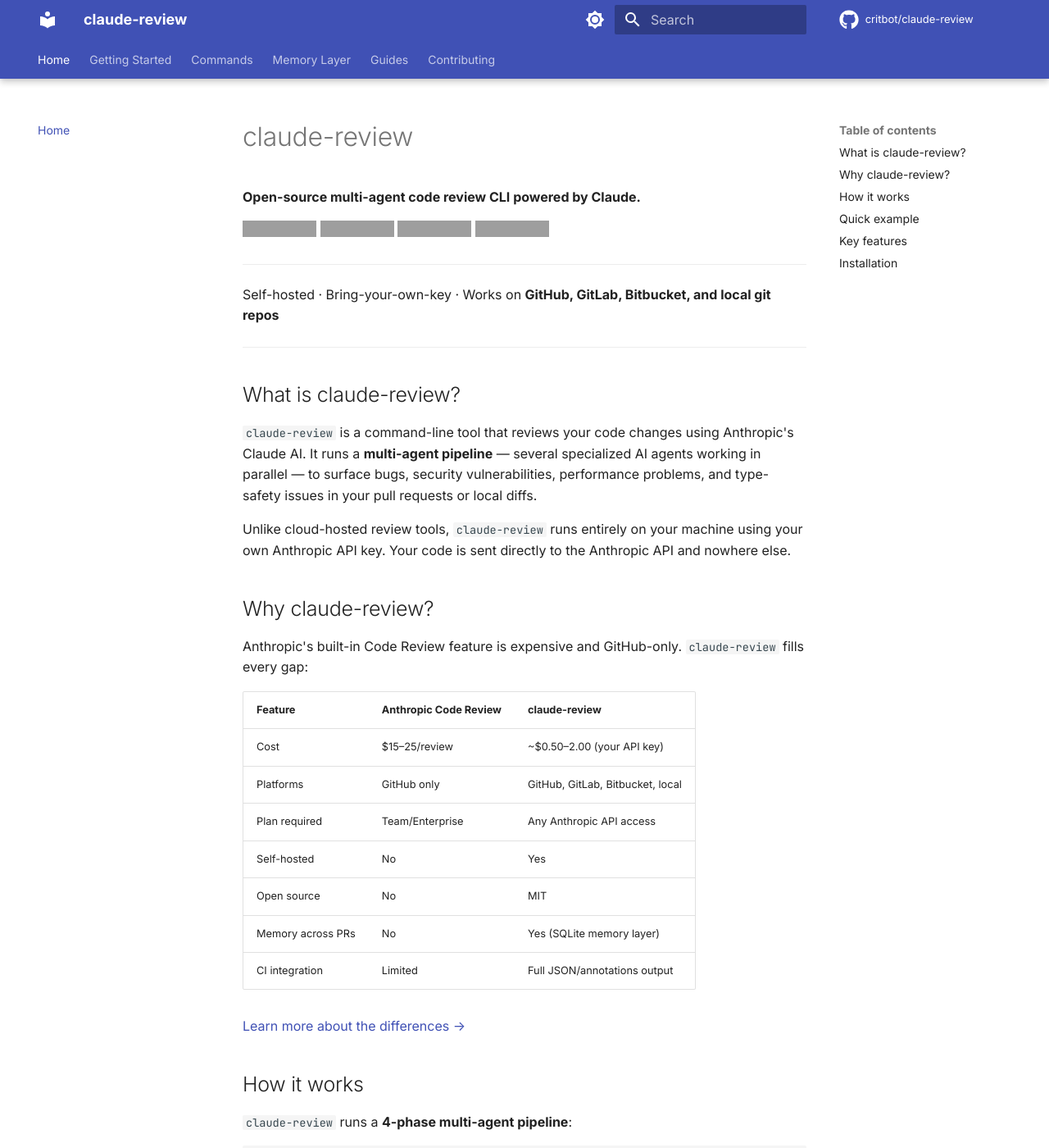
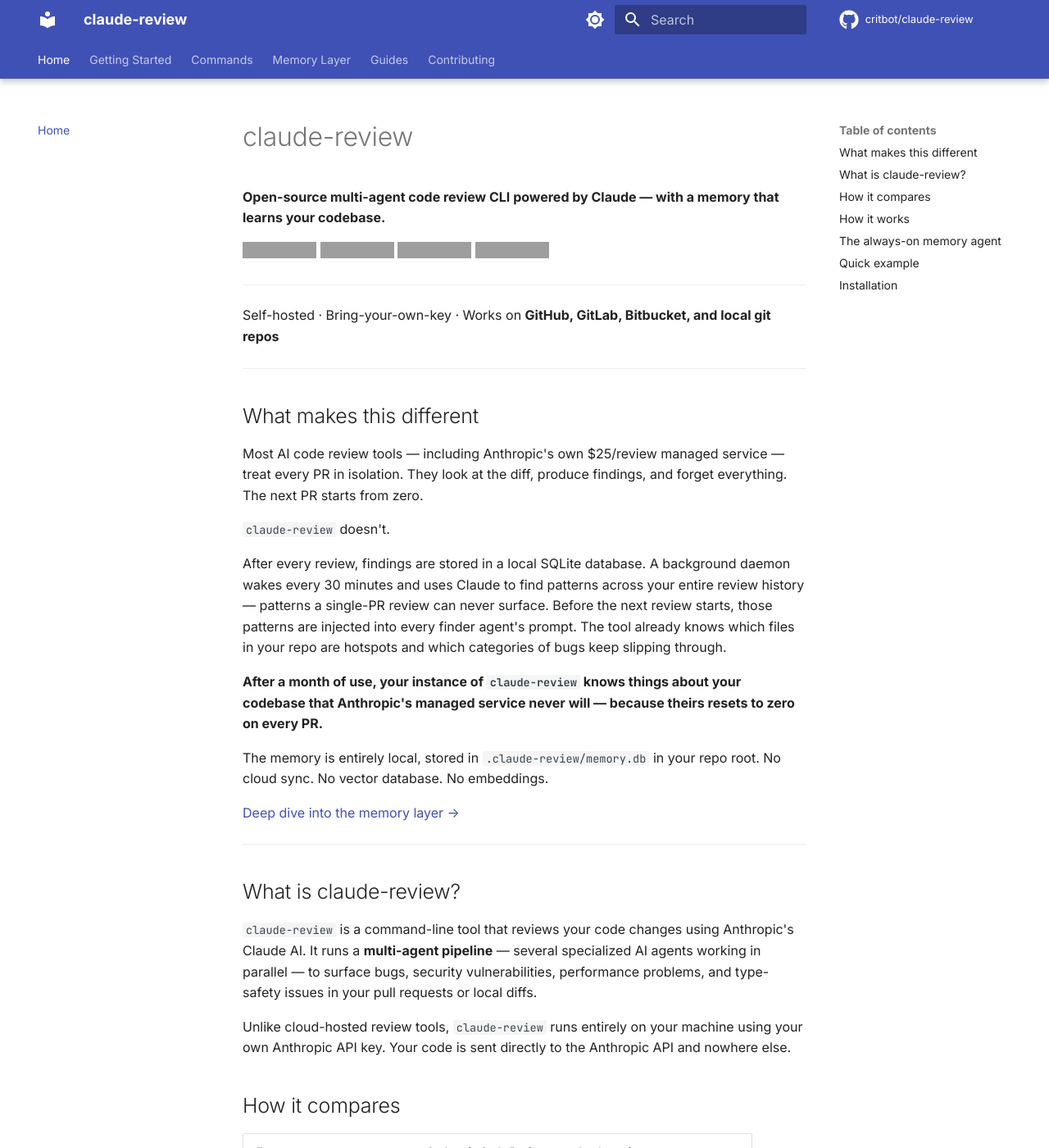
Before and after one commit to CritBot/claude-review-docs, an MkDocs documentation site: the page built from docs/index.md, in a window 1280 px wide and 1400 px high. Shown: the whole window at 82% size. Built offline with MkDocs 1.6.1 and Material for MkDocs 9.7.7, drawn with Linux system fonts in a browser that asks for light colours; comment, search, counter and statistics services are not loaded; some of the changed text lies outside the part shown; grey boxes are pictures that could not be loaded.

Commit message:
Fix memory layer docs to match actual implementation
- Consolidation triggers: 30 min / 10 findings (was 6 hours / 20)
- DB path: <repo>/.claude-review/memory.db per-repo (was ~/.claude-review)
- False positive threshold: 2 rejections before suppression
- Add first-run trigger (immediate consolidation with any findings)
- Front-load memory as differentiator on home page and vs-anthropic page
- Add "The always-on memory agent" section to home page with ingest/consolidate/query overview

Co-Authored-By: Claude Sonnet 4.6 <noreply@anthropic.com>

````diff
--- a/docs/index.md
+++ b/docs/index.md
@@ -1,6 +1,6 @@
 # claude-review
 
-**Open-source multi-agent code review CLI powered by Claude.**
+**Open-source multi-agent code review CLI powered by Claude — with a memory that learns your codebase.**
 
 [![GitHub release](https://img.shields.io/github/v/release/critbot/claude-review)](https://github.com/critbot/claude-review/releases)
 [![CI](https://github.com/critbot/claude-review/actions/workflows/ci.yml/badge.svg)](https://github.com/critbot/claude-review/actions/workflows/ci.yml)
@@ -13,27 +13,50 @@ Self-hosted · Bring-your-own-key · Works on **GitHub, GitLab, Bitbucket, and l
 
 ---
 
+## What makes this different
+
+Most AI code review tools — including Anthropic's own $25/review managed service — treat every PR in isolation. They look at the diff, produce findings, and forget everything. The next PR starts from zero.
+
+`claude-review` doesn't.
+
+After every review, findings are stored in a local SQLite database. A background daemon wakes every 30 minutes and uses Claude to find patterns across your entire review history — patterns a single-PR review can never surface. Before the next review starts, those patterns are injected into every finder agent's prompt. The tool already knows which files in your repo are hotspots and which categories of bugs keep slipping through.
+
+**After a month of use, your instance of `claude-review` knows things about your codebase that Anthropic's managed service never will — because theirs resets to zero on every PR.**
+
+The memory is entirely local, stored in `.claude-review/memory.db` in your repo root. No cloud sync. No vector database. No embeddings.
+
+[Deep dive into the memory layer →](memory/how-it-works.md)
+
+---
+
 ## What is claude-review?
 
 `claude-review` is a command-line tool that reviews your code changes using Anthropic's Claude AI. It runs a **multi-agent pipeline** — several specialized AI agents working in parallel — to surface bugs, security vulnerabilities, performance problems, and type-safety issues in your pull requests or local diffs.
 
 Unlike cloud-hosted review tools, `claude-review` runs entirely on your machine using your own Anthropic API key. Your code is sent directly to the Anthropic API and nowhere else.
 
-## Why claude-review?
-
-Anthropic's built-in Code Review feature is expensive and GitHub-only. `claude-review` fills every gap:
+## How it compares
 
 | Feature | Anthropic Code Review | claude-review |
 |---|---|---|
-| Cost | $15–25/review | ~$0.50–2.00 (your API key) |
+| Cost | $15–25/review | ~$0.02–3.00 (your API tokens) |
 | Platforms | GitHub only | GitHub, GitLab, Bitbucket, local |
-| Plan required | Team/Enterprise | Any Anthropic API access |
+| Plan required | Team or Enterprise | Any Anthropic API key |
 | Self-hosted | No | Yes |
-| Open source | No | MIT |
-| Memory across PRs | No | Yes (SQLite memory layer) |
-| CI integration | Limited | Full JSON/annotations output |
+| Open source | No | MIT licensed |
+| **Memory across PRs** | **No — resets every PR** | **Yes — learns over time** |
+| Cross-PR pattern detection | No | Yes (`insights` command) |
+| False positive suppression | No | Yes — remembered across PRs |
+| Pre-commit hook | No | Yes |
+| Local diff review | No | Yes |
+| Cost estimate before running | No | Yes (`--estimate` flag) |
+| Custom focus areas | No | Yes (`--focus` flag) |
+| CI pipeline integration | GitHub only | Any CI system |
+| Model selection | Anthropic-controlled | Your choice (Haiku/Sonnet/Opus) |
 
-[Learn more about the differences →](guides/vs-anthropic.md)
+[Full comparison →](guides/vs-anthropic.md)
+
+---
 
 ## How it works
 
@@ -56,6 +79,28 @@ Phase 4b (sequential):  Ranker agent
 
 [Deep dive into the pipeline →](guides/pipeline.md)
 
+---
+
+## The always-on memory agent
+
+Three jobs run as a persistent local process:
+
+**Ingest** — after every review run with `--memory`, all findings go into `.claude-review/memory.db`: file, line, severity, category, whether you rejected them as noise. Automatic.
+
+**Consolidate** — the daemon wakes every 30 minutes (or after 10 new findings) and calls Claude with *metadata only — no source code* — to find cross-PR patterns. "Your payments module has had null pointer bugs in 4 of the last 6 PRs." Costs fractions of a cent per cycle.
+
+**Query** — before the next review, finder agents query memory for the files being changed. They already know which areas are hotspots and which findings you've previously rejected.
+
+```bash
+claude-review memory start      # start the daemon
+claude-review diff --memory     # review with memory context
+claude-review insights          # plain-English cross-PR pattern summary
+```
+
+[Memory layer documentation →](memory/how-it-works.md)
+
+---
+
 ## Quick example
 
 ```bash
@@ -74,14 +119,7 @@ claude-review pr 123
 
 [Full quickstart guide →](getting-started/quickstart.md)
 
-## Key features
-
-- **Multi-platform**: GitHub, GitLab, Bitbucket, local `git diff`
-- **Multiple output formats**: Markdown report, JSON for CI, GitHub Checks annotations
-- **Memory layer**: SQLite-backed persistent findings across PRs — surfaces recurring bugs and cross-PR patterns
-- **Cost transparency**: Shows exact API cost per review; `--estimate` flag before committing to a run
-- **Pre-commit hook**: `claude-review install-hook` catches issues before they land
-- **CI-ready**: Structured JSON output for bots, Slack notifications, dashboards
+---
 
 ## Installation
 
````
Also changed, not shown: docs/commands/memory.md (+1 -1 lines), docs/getting-started/configuration.md (+1 -1 lines), docs/guides/vs-anthropic.md (+12 -3 lines), docs/memory/daemon.md (+7 -5 lines), docs/memory/how-it-works.md (+16 -12 lines).
